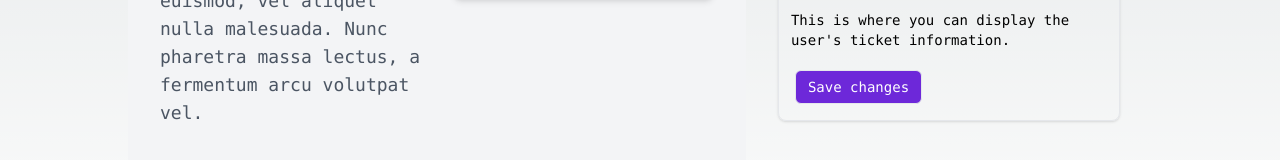
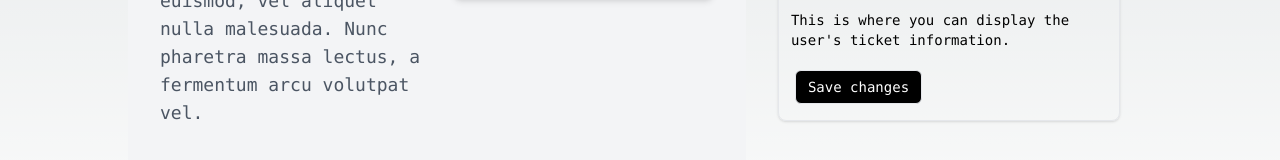
Before and after one commit to 202309-EKTA-JO-FSW/capstone-team-11, a Next.js app in the folder client/: page / in a window 1280 px wide. Shown: the part 537-697 px from the top of the page. Built offline with nearby package versions, Linux system fonts and the light colour scheme.

Commit message:
user profile edited

```diff
--- a/client/src/app/components/ProfilePage/ProfilePage.js
+++ b/client/src/app/components/ProfilePage/ProfilePage.js
@@ -8,10 +8,6 @@ const ProfilePage = () => {
   return (
     <div>
       <UserProfile/>
-
-
-
-
     </div>
   );
 };
--- a/client/src/app/components/ProfilePage/UserProfile.js
+++ b/client/src/app/components/ProfilePage/UserProfile.js
@@ -42,12 +42,12 @@ function UserProfile() {
           </div>
 
           <div className="flex justify-end mt-4">
-            <button
-              className="py-1.5 px-3 m-1 text-center bg-violet-700 border rounded-md text-white hover:bg-violet-500 hover:text-gray-100 dark:text-gray-200 dark:bg-violet-700"
-              type="submit"
-            >
-              Save changes
-            </button>
+          <button
+  className="py-1.5 px-3 m-1 text-center bg-black border rounded-md text-white hover:bg-gray-800 dark:text-gray-200 dark:bg-black"
+  type="submit"
+>
+  Save changes
+</button>
           </div>
         </div>
       </form>
```
